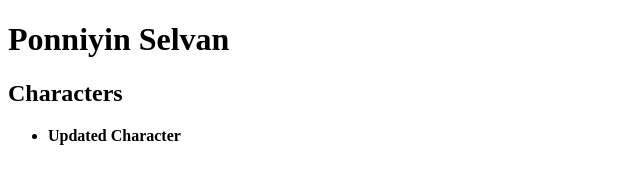
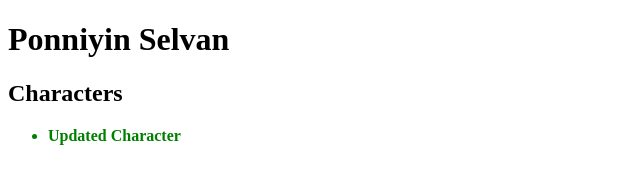
Before and after one commit to rvigneshwaran/one-snippet-pro, a plain HTML site: page programming-jQuery/index.html in a window 1280 px wide. Shown: the full height of the page, 0-640 px from the left. Drawn offline with nearby package versions, Linux system fonts and the light colour scheme; no server answers.

Commit message:
Adding Impl for CSS Manipulation

```diff
--- a/programming-jQuery/index.html
+++ b/programming-jQuery/index.html
@@ -191,6 +191,55 @@
         'font-size': '18px'
       });
 
+      $('.character').css('font-weight', 'bold');
+      $('.book').css({
+        'color': 'blue',
+        'font-size': '18px'
+      });
+
+      // Examples
+      // Get and set CSS property values
+      var fontWeight = $('.character').css('font-weight');
+      console.log("Font Weight:", fontWeight);
+
+      $('.character').css('color', 'green');
+      $('.book').css({
+        'font-size': '20px',
+        'text-decoration': 'underline'
+      });
+
+      // Add and remove CSS classes
+      $('.character').addClass('highlight');
+      $('.book').removeClass('highlight');
+
+      // Toggle CSS classes
+      $('.character').toggleClass('highlight');
+      $('.book').toggleClass('highlight');
+
+      // Check if an element has a CSS class
+      var hasHighlight = $('.character').hasClass('highlight');
+      console.log("Has Highlight Class:", hasHighlight);
+
+      // Get and set width and height
+      var characterWidth = $('.character').width();
+      var characterHeight = $('.character').height();
+      console.log("Character Width:", characterWidth);
+      console.log("Character Height:", characterHeight);
+
+      $('.character').width('200px');
+      $('.character').height('50px');
+
+      // Get and set inner and outer width and height
+      var characterInnerWidth = $('.character').innerWidth();
+      var characterInnerHeight = $('.character').innerHeight();
+      console.log("Character Inner Width:", characterInnerWidth);
+      console.log("Character Inner Height:", characterInnerHeight);
+
+      var characterOuterWidth = $('.character').outerWidth();
+      var characterOuterHeight = $('.character').outerHeight();
+      console.log("Character Outer Width:", characterOuterWidth);
+      console.log("Character Outer Height:", characterOuterHeight);
+
       // Animation Effects
       $('.character').fadeOut(2000).fadeIn(2000);
       $('.book').slideUp(2000).slideDown(2000);
```
